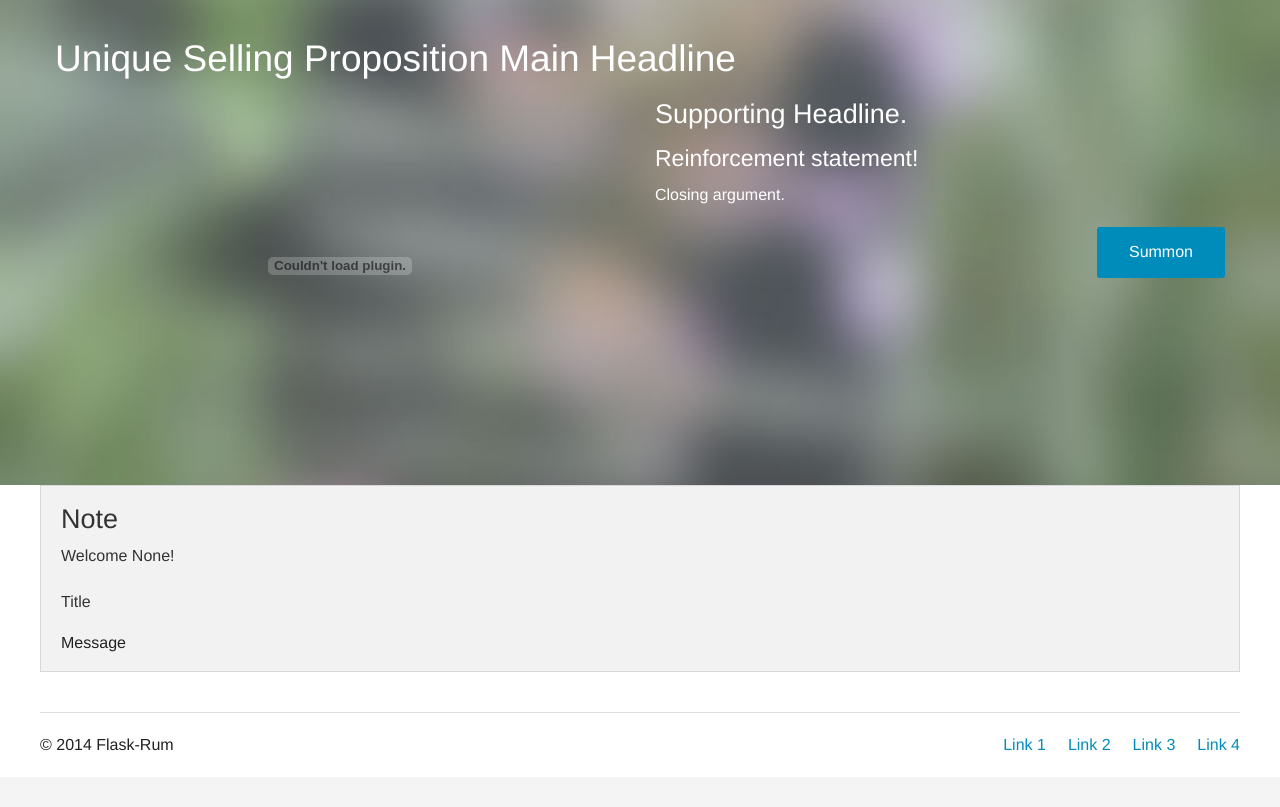
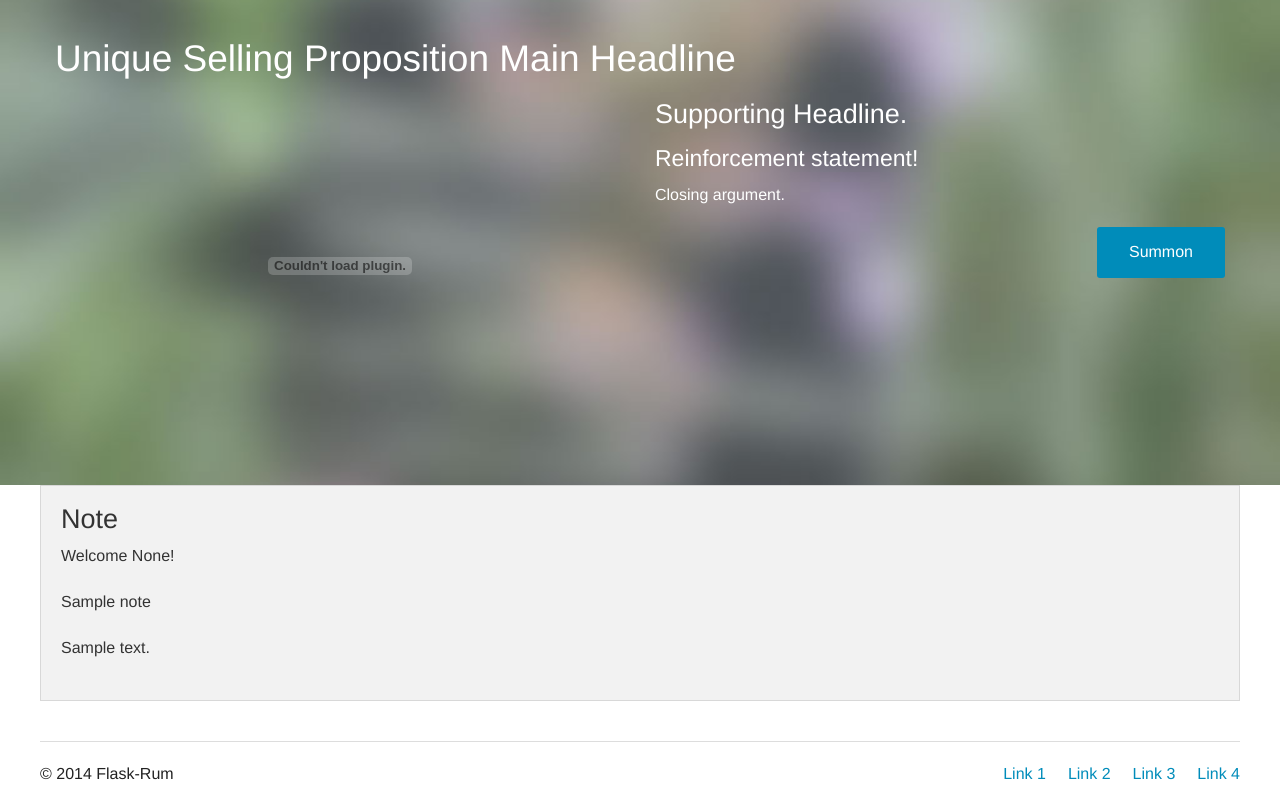
Before and after one commit to dommert/Flask-Netbook, a Flask app: template flask_netbook/templates/note_view.html in a window 1280 px wide. Shown: the part 46-853 px from the top of the page. Before the commit the page ends 797 px from the top, so only its background shows below. Run offline with Flask 2, Linux system fonts and the light colour scheme; the template is opened without the code that fills it: most values are stand-ins (such as "Sample title", 1, 10 or a date in 2020); parts of the project's set-up code (start-up, migrations or seed data) failed here and were passed over.

Commit message:
note_view

```diff
--- a/flask_netbook/templates/note_view.html
+++ b/flask_netbook/templates/note_view.html
@@ -24,8 +24,10 @@
         <P > Welcome {{ user }}! </P>
 
         <section id="note_view">
-            <p>Title</p>
-            <div id="note_message">Message</div>
+            <p>{{ note.title }}</p>
+            <div id="note_message">
+                <P>{{ note.message }}</P>
+            </div>
         </section>
     </div>
 {% endblock note_view %}
```
Also changed, not shown: flask_netbook/templates/user_list.html (+4 -3 lines), flask_netbook/views.py (+6 -2 lines).
